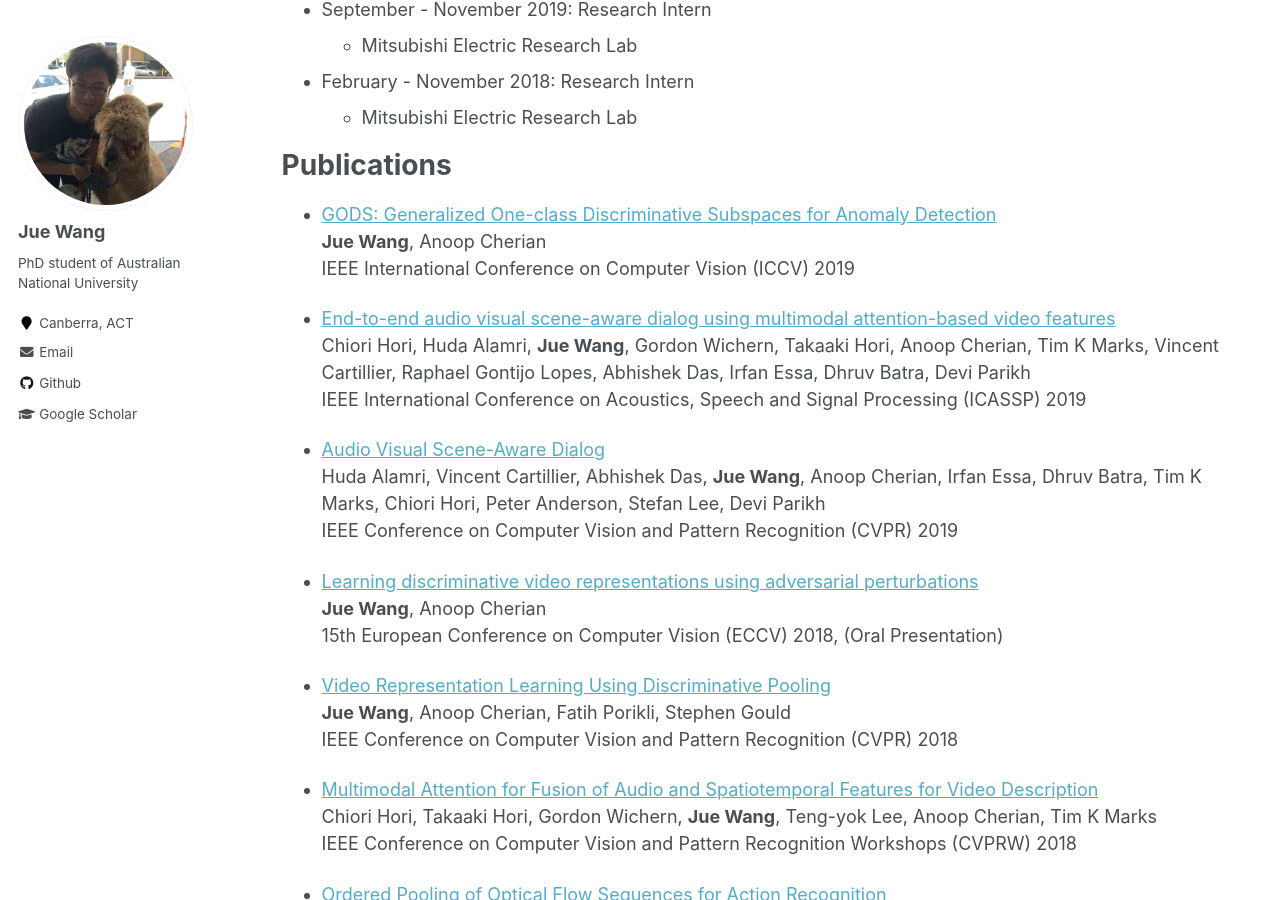
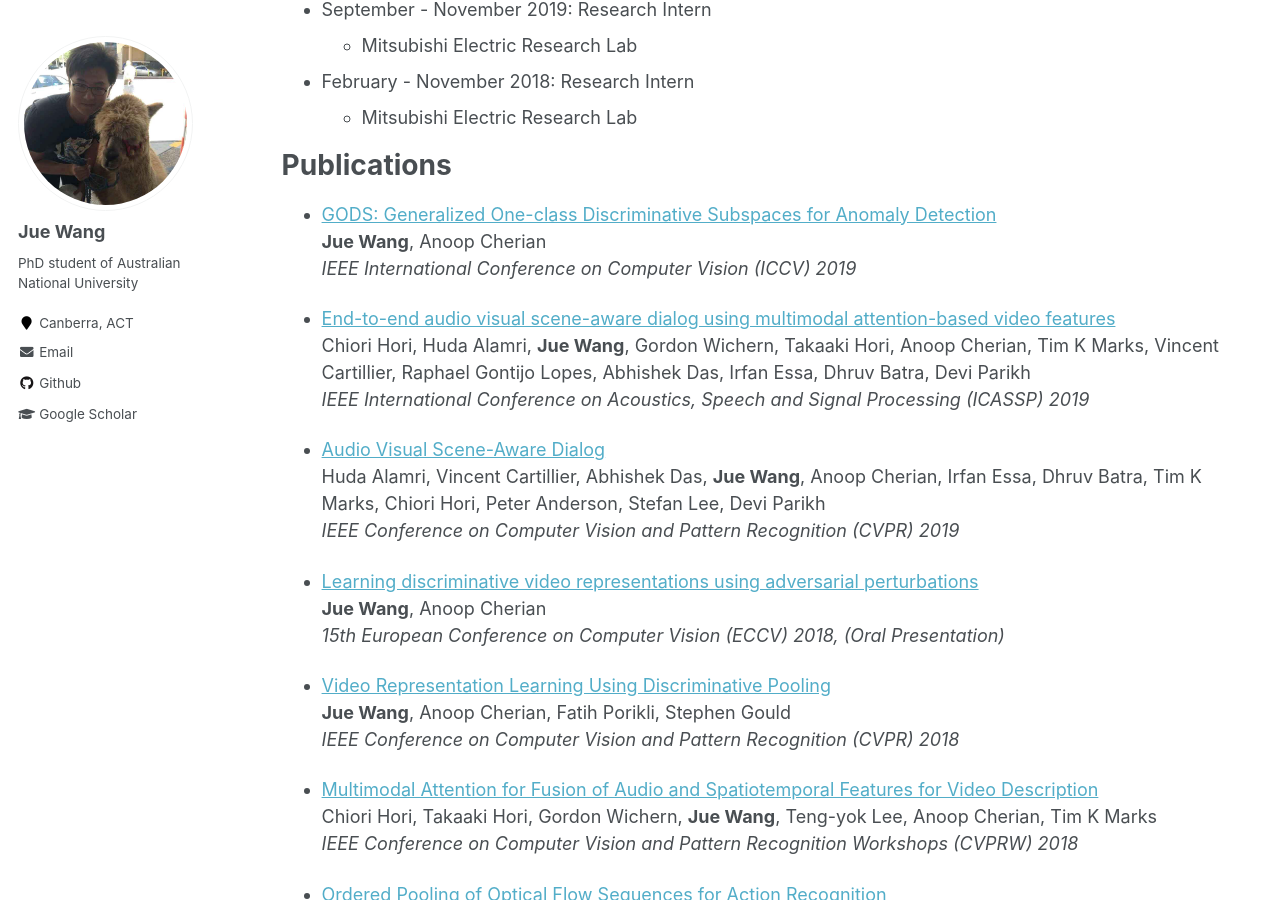
Before and after one commit to 3xWangDot/3xWangDot.github.io, a Jekyll site: the page built from _pages/cv.md, in a window 1280 px wide and 900 px high, scrolled down 385 px. Built offline with Jekyll 4.4.1, drawn with Linux system fonts in a browser that asks for light colours.

Commit message:
Update cv.md

```diff
--- a/_pages/cv.md
+++ b/_pages/cv.md
@@ -29,31 +29,31 @@ Publications
 
 * [GODS: Generalized One-class Discriminative Subspaces for Anomaly Detection](https://arxiv.org/pdf/1908.05884.pdf)<br/>
   **Jue Wang**, Anoop Cherian
-  IEEE International Conference on Computer Vision (ICCV) 2019
+  *IEEE International Conference on Computer Vision (ICCV) 2019*
 
 * [End-to-end audio visual scene-aware dialog using multimodal attention-based video features](https://arxiv.org/pdf/1806.08409.pdf)
   Chiori Hori, Huda Alamri, **Jue Wang**, Gordon Wichern, Takaaki Hori, Anoop Cherian, Tim K Marks, Vincent Cartillier, Raphael Gontijo Lopes, Abhishek Das, Irfan Essa, Dhruv Batra, Devi Parikh
-  IEEE International Conference on Acoustics, Speech and Signal Processing (ICASSP) 2019
+  *IEEE International Conference on Acoustics, Speech and Signal Processing (ICASSP) 2019*
 
 * [Audio Visual Scene-Aware Dialog](http://openaccess.thecvf.com/content_CVPR_2019/papers/Alamri_Audio_Visual_Scene-Aware_Dialog_CVPR_2019_paper.pdf)
   Huda Alamri, Vincent Cartillier, Abhishek Das, **Jue Wang**, Anoop Cherian, Irfan Essa, Dhruv Batra, Tim K Marks, Chiori Hori, Peter Anderson, Stefan Lee, Devi Parikh
-  IEEE Conference on Computer Vision and Pattern Recognition (CVPR) 2019
+  *IEEE Conference on Computer Vision and Pattern Recognition (CVPR) 2019*
 
 * [Learning discriminative video representations using adversarial perturbations](http://openaccess.thecvf.com/content_ECCV_2018/papers/Jue_Wang_Learning_Discriminative_Video_ECCV_2018_paper.pdf)
   **Jue Wang**, Anoop Cherian
-  15th European Conference on Computer Vision (ECCV) 2018, (Oral Presentation)
+  *15th European Conference on Computer Vision (ECCV) 2018, (Oral Presentation)*
 
 * [Video Representation Learning Using Discriminative Pooling](http://openaccess.thecvf.com/content_cvpr_2018/papers/Wang_Video_Representation_Learning_CVPR_2018_paper.pdf)
   **Jue Wang**, Anoop Cherian, Fatih Porikli, Stephen Gould
-  IEEE Conference on Computer Vision and Pattern Recognition (CVPR) 2018
+  *IEEE Conference on Computer Vision and Pattern Recognition (CVPR) 2018*
 
 * [Multimodal Attention for Fusion of Audio and Spatiotemporal Features for Video Description](http://openaccess.thecvf.com/content_cvpr_2018_workshops/papers/w49/Hori_Multimodal_Attention_for_CVPR_2018_paper.pdf)
   Chiori Hori, Takaaki Hori, Gordon Wichern, **Jue Wang**, Teng-yok Lee, Anoop Cherian, Tim K Marks
-  IEEE Conference on Computer Vision and Pattern Recognition Workshops (CVPRW) 2018
+  *IEEE Conference on Computer Vision and Pattern Recognition Workshops (CVPRW) 2018*
 
 * [Ordered Pooling of Optical Flow Sequences for Action Recognition](https://arxiv.org/pdf/1701.03246.pdf)
   **Jue Wang**, Anoop Cherian, Fatih Porikli
-  Winter Conference on Applications of Computer Vision (WACV) 2017
+  *Winter Conference on Applications of Computer Vision (WACV) 2017*
 
 
 Academic Service
```
